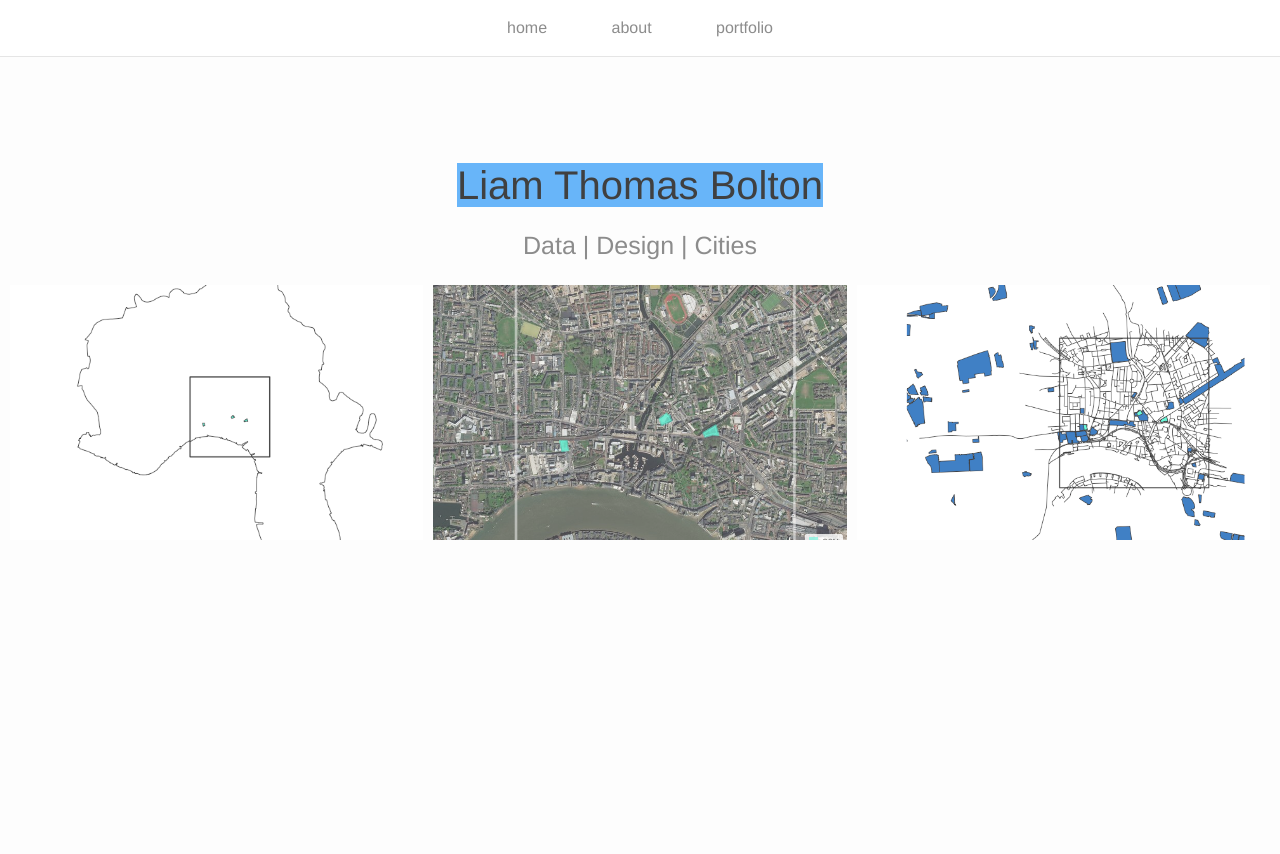
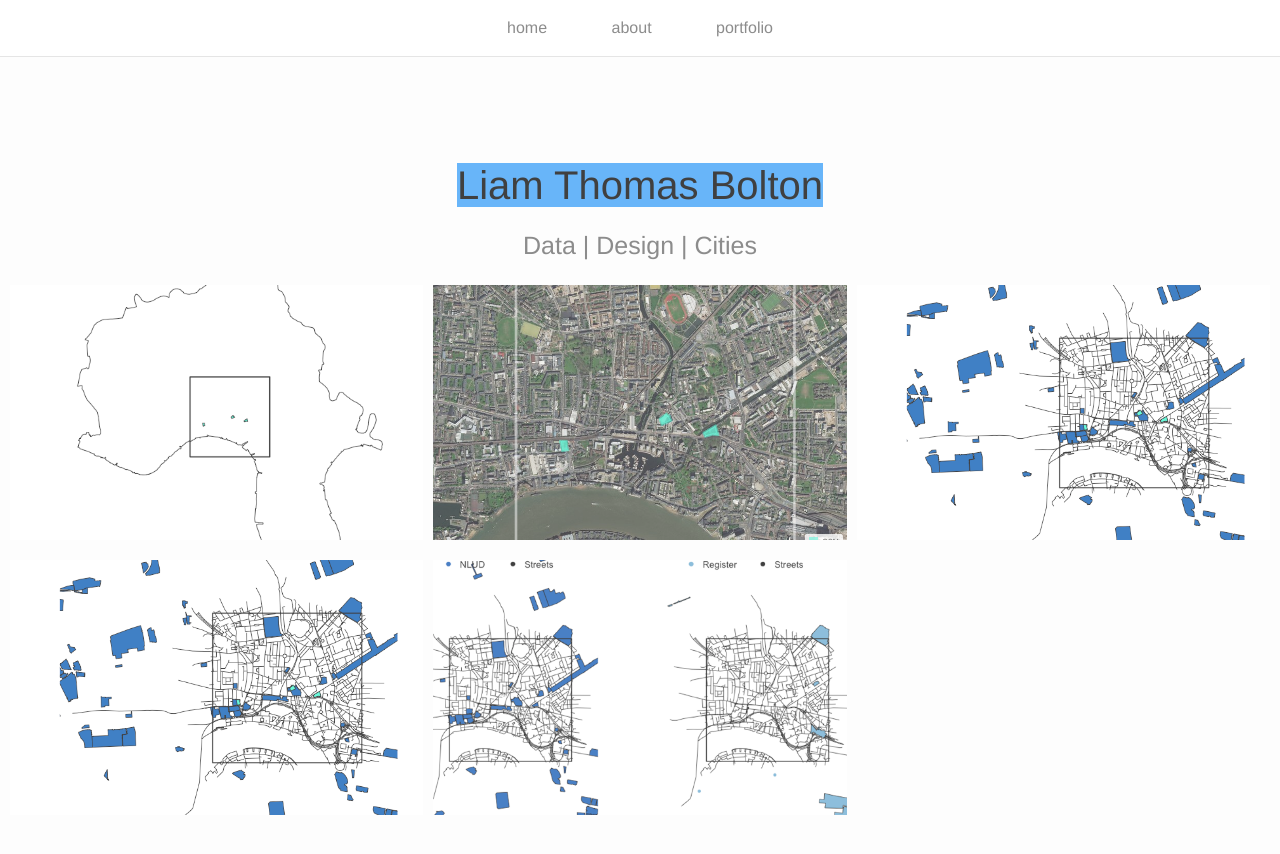
Before and after one commit to lbuk/portfolio-website, a Jekyll site: the page built from index.html, in a window 1280 px wide. Shown: the top 854 px of the page. Built offline with Jekyll 4.4.1, drawn with Linux system fonts in a browser that asks for light colours; nearby versions of some CDN libraries; the list of posts is cut into pages by our own code.

Commit message:
Update index.html

```diff
--- a/index.html
+++ b/index.html
@@ -11,5 +11,9 @@
 	<img class="col one" src="{{ site.baseurl }}/img/limehouse_osm_satellite_map.png" alt="" class="responsive" title=""/>
 	<img class="col one" src="{{ site.baseurl }}/img/limehouse_osm_nlud_map.png" alt="" class="responsive" title=""/>
 	</div>
+	<div class="img_row">
+	<img class="col one" src="{{ site.baseurl }}/img/limehouse_osm_nlud_map.png" alt="" class="responsive" title=""/>
+	<img class="col one" src="{{ site.baseurl }}/img/limehouse_osm_nlud_register_map.png" alt="" class="responsive" title=""/>
+	</div>
   <br/>
 </div>
```
